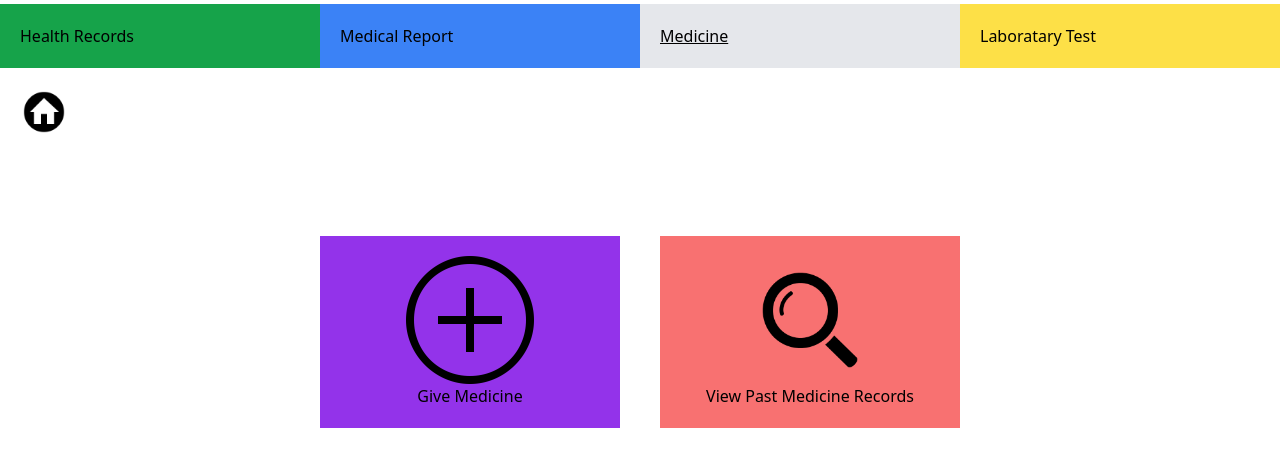
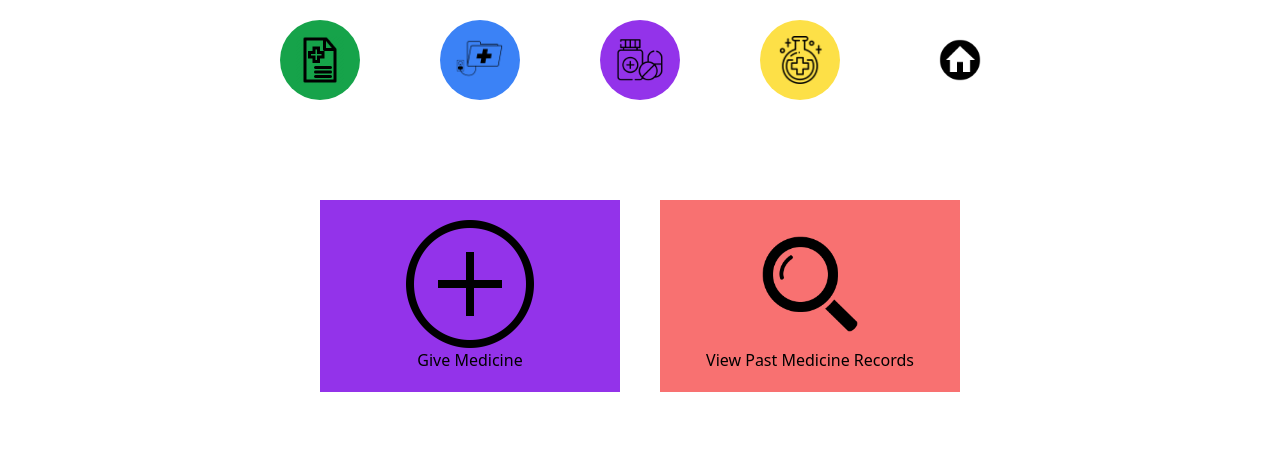
Before and after one commit to CS304-Group-L/E-Health-Pera-tem, a React (Create React App) app: page /Medicines in a window 1280 px wide. Shown: the top 466 px of the page. Built offline with nearby package versions, Linux system fonts and the light colour scheme.

Commit message:
Modfy doctor pages

```diff
--- a/src/Pages/AddHealthRecord.js
+++ b/src/Pages/AddHealthRecord.js
@@ -130,9 +130,6 @@ function AddHealthRecord() {
                 </div>
 
             </div>
-            <div className='px-4 py-2 absolute right-0 mt-1 mr-10'>
-                <Link to="/DoctorBoard"><img className="w-12 m-5 ml-5 " src={home} alt='Doctor-Home' /></Link>
-            </div>
             <div className='m-5 mt-40'>
                 {successMessage && <p>{successMessage}</p>}
                 <div className="mb-2 text-right text-gray-500">{currentDateTime}</div>
--- a/src/Pages/DoctorHome.js
+++ b/src/Pages/DoctorHome.js
@@ -43,16 +43,18 @@ function DoctorBoard() {
     <div className = "flex justify-center">
       <div className="grid w-1/2 grid-cols-2 gap-10 mt-20 ">
         {options.map((item) => (
-          <button key={item.id} className={`flex flex-col items-center p-5 ${item.bg_color} hover:bg-gray-200`}>
+          <button key={item.id} className={`flex flex-col items-center p-5 ${item.bg_color} hover:shadow-lg transform hover:scale-110 transition-all duration-300`}>
+            <Link to={item.path}>
             <img
               className="justify-center  h-32"
               src={item.img}
               alt="icon"
             />
+            </Link>
             <div className="flex justify-center text-end">
-            <Link to={item.path}>
+
               {item.name}
-              </Link>
+
             </div>
 
           </button>
--- a/src/Pages/HealthRecord.js
+++ b/src/Pages/HealthRecord.js
@@ -124,12 +124,14 @@ function HealthRecords() {
             <div className="flex justify-center">
                 <div className="grid w-1/2 grid-cols-2 gap-10 mt-20 grid-rows-1">
                     {buttons.map((item) => (
-                        <button key={item.id} className={`flex flex-col items-center p-5 ${item.bg_color} hover:bg-gray-200`}>
-                            <img
-                                className="justify-center  h-32"
-                                src={item.img}
-                                alt="icon"
-                            />
+                        <button key={item.id} className={`flex flex-col items-center p-5 ${item.bg_color} hover:shadow-lg transform hover:scale-110 transition-all duration-300`}>
+                            <Link to={item.path}>
+            <img
+              className="justify-center  h-32"
+              src={item.img}
+              alt="icon"
+            />
+            </Link>
                             <div className="flex justify-center text-end"></div>
                             <Link to={item.path}>
                                 {item.name}
--- a/src/Pages/MedicalReport.js
+++ b/src/Pages/MedicalReport.js
@@ -1,8 +1,11 @@
 import React from "react";
-import medicine from "../Assets/medical.png";
 import add from "../Assets/add.png";
 import searchs from "../Assets/search.png";
-import home from "../Assets/home.png"
+import home from '../Assets/home.png';
+import medicalRecord from "../Assets/medical_record.png";
+import medicine from "../Assets/medicine_icon.png";
+import lab from "../Assets/lab icon.png";
+import medical from "../Assets/medical.png";
 
 import { Link } from "react-router-dom";
 
@@ -11,25 +14,36 @@ const topButtons = [
         id: 1,
         name: "Health Records",
         bg_color: "bg-green-600",
+        img: medicalRecord,
         path: "/HealthRecords"
     },
     {
         id: 2,
         name: "Medical Report",
         bg_color: "bg-blue-500",
+        img: medical,
         path: "/MedicalReport"
     },
     {
         id: 3,
         name: "Medicine",
         bg_color: "bg-purple-600",
+        img: medicine,
         path: "/Medicines"
     },
     {
         id: 4,
         name: "Laboratary Test",
         bg_color: "bg-yellow-300",
+        img: lab,
         path: "/LabReport"
+    },
+    {
+        id: 5,
+        name: "Home",
+        bg_color: "bg-white-300",
+        img: home,
+        path: "/DoctorBoard"
     }
 ];
 const buttons = [
@@ -38,7 +52,7 @@ const buttons = [
         name: "Add Medical",
         bg_color: "bg-blue-500",
         img: add,
-        path:"/CreateMedical"
+        path: "/CreateMedical"
     },
     {
         id: 2,
@@ -55,12 +69,18 @@ function MedicalReport() {
         <div>
 
             <div className="flex justify-center">
-                    <div className="grid w-full grid-cols-4 gap-0 mt-1 grid-rows-1">
+                <div className="flex justify-center w-full grid-cols-4 gap-10 mt-0 grid-rows-1">
                     {topButtons.map((item => (
-                            <button key={item.id} className={`flex flex-col item-center p-5 ${item.name === 'Medical Report' ? `bg-gray-200  underline` : item.bg_color} hover:bg-gray-200`}>
-                                <div className="flex justify-center text-end">
+
+                        <button key={item.id} className={`flex flex-col object-cover h-20 w-20 items-center p-4 m-5 rounded-full ${item.name === 'View Past Health Records' ? `bg-gray-200  underline` : item.bg_color} hover:shadow-lg transform hover:scale-110 transition-all duration-300`}
+                        >
+                            <div className="flex justify-center">
                                 <Link to={item.path}>
-                                    {item.name}
+
+                                    <img
+                                        className="justify-center"
+                                        src={item.img}
+                                    />
                                 </Link>
                             </div>
 
@@ -70,18 +90,17 @@ function MedicalReport() {
                     )}
                 </div>
             </div>
-            <div>
-            <Link to="/DoctorBoard"><img className="w-12 m-5 ml-5 " src={home} alt='Doctor-Home'/></Link>
-            </div>
             <div className="flex justify-center">
                 <div className="grid w-1/2 grid-cols-2 gap-10 mt-20 grid-rows-1">
                     {buttons.map((item) => (
-                        <button key={item.id} className={`flex flex-col items-center p-5 ${item.bg_color} hover:bg-gray-200`}>
+                        <button key={item.id} className={`flex flex-col items-center p-5 ${item.bg_color} hover:shadow-lg transform hover:scale-110 transition-all duration-300`}>
+                            <Link to={item.path}>
             <img
               className="justify-center  h-32"
               src={item.img}
               alt="icon"
             />
+            </Link>
                             <div className="flex justify-center text-end"></div>
                             <Link to={item.path}>
                                 {item.name}
--- a/src/Pages/Medicine.js
+++ b/src/Pages/Medicine.js
@@ -1,8 +1,11 @@
 import React from "react";
-import medicine from "../Assets/medical.png";
+import medicine from "../Assets/medicine_icon.png";
 import add from "../Assets/add.png";
 import searchs from "../Assets/search.png";
-import home from "../Assets/home.png"
+import home from "../Assets/home.png";
+import medicalRecord from "../Assets/medical_record.png";
+import lab from "../Assets/lab icon.png";
+import medical from "../Assets/medical.png";
 
 import { Link } from "react-router-dom";
 
@@ -11,41 +14,53 @@ const topButtons = [
         id: 1,
         name: "Health Records",
         bg_color: "bg-green-600",
+        img: medicalRecord,
         path: "/HealthRecords"
     },
     {
         id: 2,
         name: "Medical Report",
         bg_color: "bg-blue-500",
+        img: medical,
         path: "/MedicalReport"
     },
     {
         id: 3,
         name: "Medicine",
         bg_color: "bg-purple-600",
+        img: medicine,
         path: "/Medicines"
     },
     {
         id: 4,
         name: "Laboratary Test",
         bg_color: "bg-yellow-300",
+        img: lab,
         path: "/LabReport"
+    },
+    {
+        id: 5,
+        name: "Home",
+        bg_color: "bg-white-300",
+        img: home,
+        path: "/DoctorBoard"
     }
 ];
+
 const buttons = [
     {
         id: 1,
         name: "Give Medicine",
         bg_color: "bg-purple-600",
         img: add,
-        path:"/GiveMedicine"
+        path: "/GiveMedicine"
     },
     {
         id: 2,
         name: "View Past Medicine Records",
         bg_color: "bg-red-400",
         img: searchs,
-        path : "/ViewPastMedicineRecordsSearch"
+        path: "/ViewPastMedicineRecordsSearch"
     }
 
 ];
@@ -57,12 +72,18 @@ function Medicines() {
 
 
             <div className="flex justify-center">
-                    <div className="grid w-full grid-cols-4 gap-0 mt-1 grid-rows-1">
+                <div className="flex justify-center w-full grid-cols-4 gap-10 mt-0 grid-rows-1">
                     {topButtons.map((item => (
-                            <button key={item.id} className={`flex flex-col item-center p-5 ${item.name === 'Medicine' ? `bg-gray-200  underline` : item.bg_color} hover:bg-gray-200`}>
-                                <div className="flex justify-center text-end">
+
+                        <button key={item.id} className={`flex flex-col object-cover h-20 w-20 items-center p-4 m-5 rounded-full ${item.name === 'View Past Health Records' ? `bg-gray-200  underline` : item.bg_color} hover:shadow-lg transform hover:scale-110 transition-all duration-300`}
+                        >
+                            <div className="flex justify-center">
                                 <Link to={item.path}>
-                                    {item.name}
+
+                                    <img
+                                        className="justify-center"
+                                        src={item.img}
+                                    />
                                 </Link>
                             </div>
 
@@ -73,18 +94,18 @@ function Medicines() {
 
                 </div>
             </div>
-            <div>
-            <Link to="/DoctorBoard"><img className="w-12 m-5 ml-5 " src={home} alt='Doctor-Home'/></Link>
-            </div>
+
             <div className="flex justify-center">
                 <div className="grid w-1/2 grid-cols-2 gap-10 mt-20 grid-rows-1">
                     {buttons.map((item) => (
-                        <button key={item.id} className={`flex flex-col items-center p-5 ${item.bg_color} hover:bg-gray-200`}>
+                        <button key={item.id} className={`flex flex-col items-center p-5 ${item.bg_color} hover:shadow-lg transform hover:scale-110 transition-all duration-300`}>
+                            <Link to={item.path}>
             <img
               className="justify-center  h-32"
               src={item.img}
               alt="icon"
             />
+            </Link>
                             <div className="flex justify-center text-end"></div>
                             <Link to={item.path}>
                                 {item.name}
--- a/src/Pages/ViewPastHealthRecordsSearch.js
+++ b/src/Pages/ViewPastHealthRecordsSearch.js
@@ -2,9 +2,11 @@ import React, { useState } from "react";
 import { Link } from "react-router-dom";
 import home from '../Assets/home.png';
 import medicalRecord from "../Assets/medical_record.png";
-import medicineT from "../Assets/medicine_icon.png";
+import medicine from "../Assets/medicine_icon.png";
 import lab from "../Assets/lab icon.png";
 import medical from "../Assets/medical.png";
+import add from "../Assets/add.png";
+import searchs from "../Assets/search.png";
 
 
 const topButtons = [
@@ -26,7 +28,7 @@ const topButtons = [
         id: 3,
         name: "Medicine",
         bg_color: "bg-purple-600",
-        img: medicineT,
+        img: medicine,
         path: "/Medicines"
     },
     {
@@ -50,12 +52,14 @@ const sideButtons = [
         id: 1,
         name: "Add Health Record",
         bg_color: "bg-green-600",
+        img: add,
         path: "/AddHealthRecord"
     },
     {
         id: 2,
         name: "View Past Health Records",
         bg_color: "bg-red-400",
+        img: searchs,
         path: "/ViewPastHealthRecordsSearch"
     }];
 
@@ -116,6 +120,28 @@ function ViewPastHealthRecordsSearch() {
                     )}
                 </div>
             </div>
+            <div className="grid grid-cols-4 gap-10 mt-0">
+            <div>
+                    {sideButtons.map((item => (
+
+                        <button key={item.id} className={`flex flex-col object-cover h-20 w-20 items-center p-4 m-5 rounded-full ${item.name === 'View' ? `bg-gray-200  underline` : item.bg_color} hover:shadow-lg transform hover:scale-110 transition-all duration-300`}
+                        >
+                            <div className="flex justify-center">
+                                <Link to={item.path}>
+
+                                    <img
+                                        className="justify-center"
+                                        src={item.img}
+                                    />
+                                </Link>
+                            </div>
+
+                        </button>
+                    ))
+
+                    )}
+                </div>
+
 
                 <div className='text-3xl font-bold mb-8 underline mt-20 m-3 '>
                     Student Past Health Records
@@ -164,6 +190,10 @@ function ViewPastHealthRecordsSearch() {
                         </tbody>
                     </table>
                 </div>
+
+
+            </div>
+
         </div>
     );
 }
```
Lines whose indentation alone changed are shown as unchanged.
